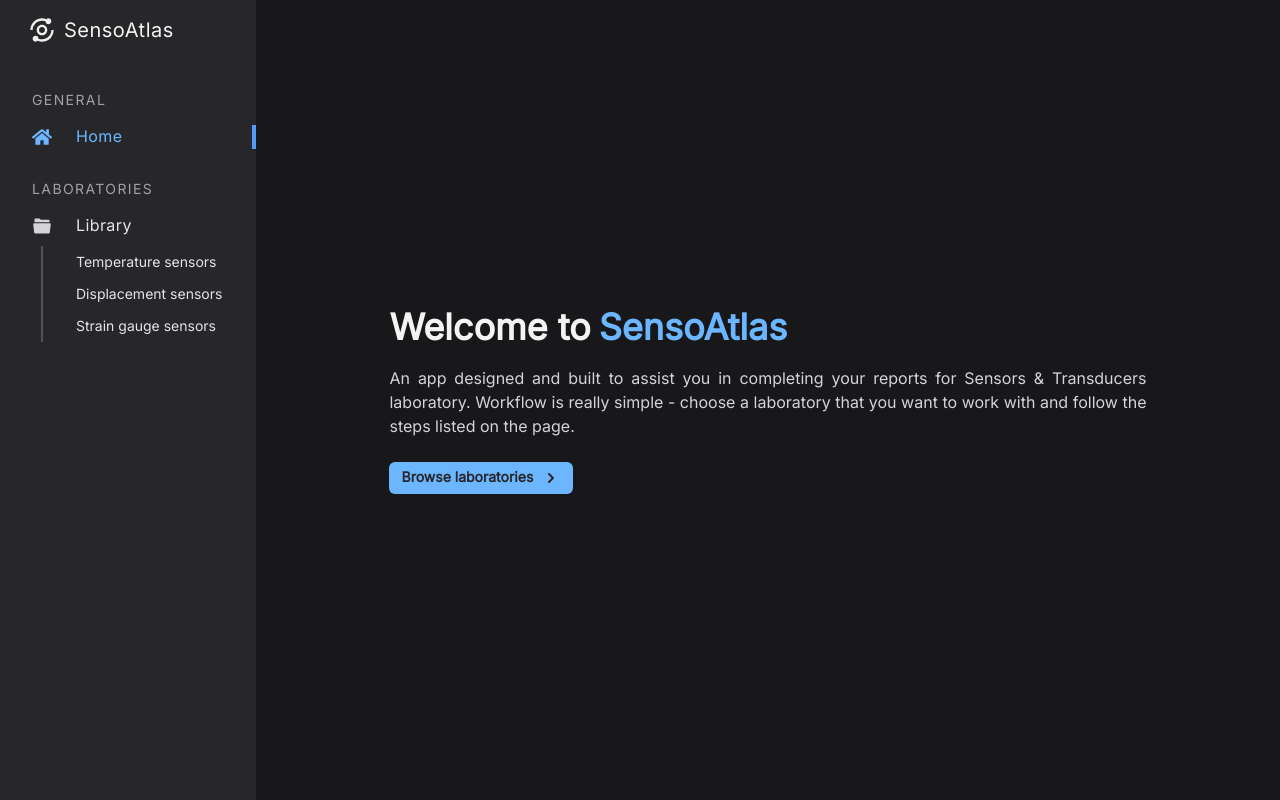
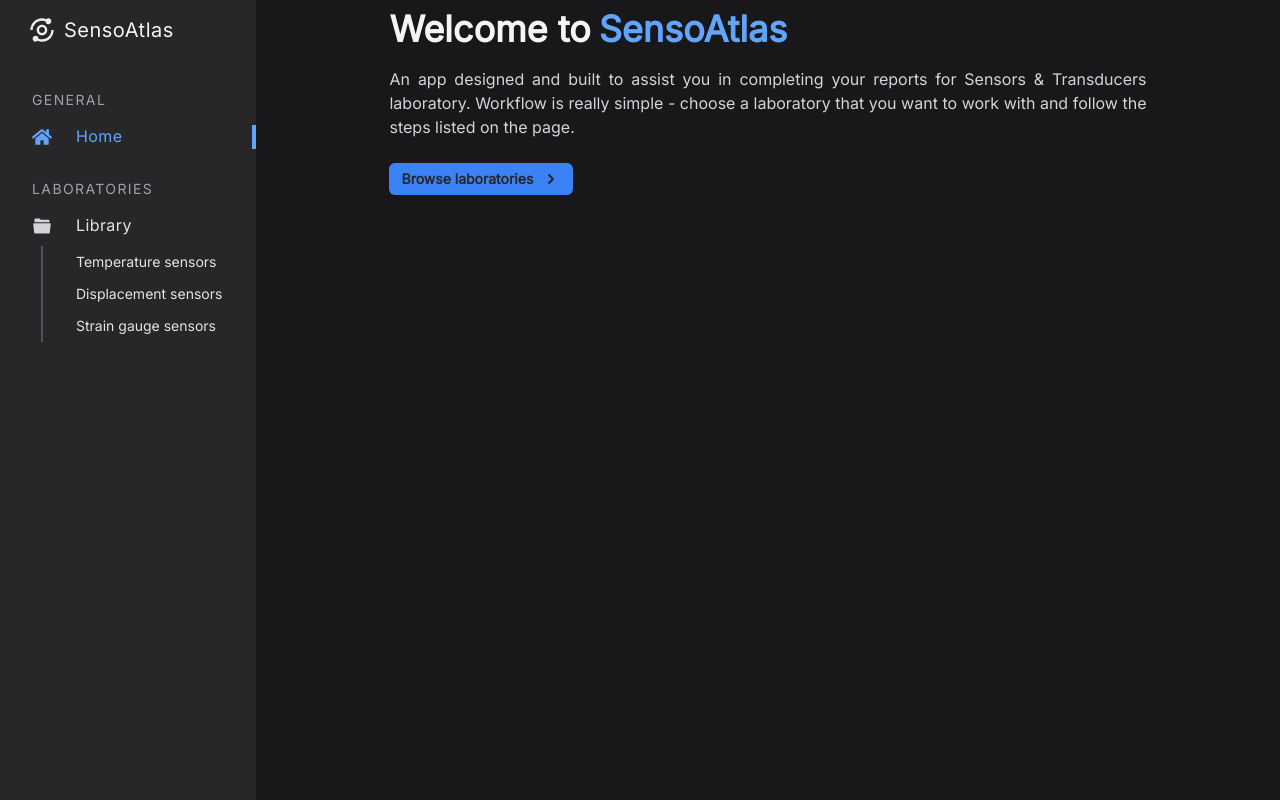
Before and after one commit to utbrott/sensoatlas, a Next.js app: page / in a window 1280 px wide. Built offline with nearby package versions, Linux system fonts and the light colour scheme.

Commit message:
update: package.json, dependecies, partial app theme

```diff
--- a/pages/_app.tsx
+++ b/pages/_app.tsx
@@ -1,4 +1,4 @@
-import type { AppProps } from 'next/app';
+import { AppProps } from 'next/app';
 import { ChakraProvider } from '@chakra-ui/react';
 import { theme } from 'src/theme';
 import Layout from '#components/layout';
--- a/pages/_document.tsx
+++ b/pages/_document.tsx
@@ -1,6 +1,6 @@
-import Document, { Html, Head, Main, NextScript } from 'next/document';
+import NextDocument, { Html, Head, Main, NextScript } from 'next/document';
 
-class Doc extends Document {
+export default class Document extends NextDocument {
   render() {
     return (
       <Html lang='en'>
@@ -31,5 +31,3 @@ class Doc extends Document {
     );
   }
 }
-
-export default Doc;
--- a/src/components/hero/index.tsx
+++ b/src/components/hero/index.tsx
@@ -10,7 +10,7 @@ export const Hero = () => {
       <Box>
         <HStack w='full' mb={4}>
           <Heading as='h1'>Welcome to</Heading>
-          <Heading as='h1' color='blue.200'>
+          <Heading as='h1' color='blue.400'>
             SensoAtlas
           </Heading>
         </HStack>
--- a/src/components/layout/index.tsx
+++ b/src/components/layout/index.tsx
@@ -10,7 +10,7 @@ const Layout = ({ children }: Props) => {
       display='flex'
       maxW='100vw'
       minH='auto'
-      align='flex-start'
+      alignItems='flex-start'
       p={0}
       bg='gray.900'
     >
--- a/src/components/sidebar/nav-item.tsx
+++ b/src/components/sidebar/nav-item.tsx
@@ -43,7 +43,7 @@ const NavItem = ({ item }: Props) => {
               h={5}
               mr={4}
               ml={8}
-              color={isActive ? 'blue.200' : 'gray.300'}
+              color={isActive ? 'blue.400' : 'gray.300'}
               as={item.icon}
             />
             <Heading
@@ -51,11 +51,11 @@ const NavItem = ({ item }: Props) => {
               fontWeight='medium'
               flex={1}
               letterSpacing='wide'
-              color={isActive ? 'blue.200' : 'gray.200'}
+              color={isActive ? 'blue.400' : 'gray.200'}
             >
               {item.label}
             </Heading>
-            {isActive && <Box w={1} h={6} bg='blue.300' />}
+            {isActive && <Box w={1} h={6} bg='blue.400' />}
           </HStack>
         </Link>
       </NextLink>
--- a/src/components/task/form.tsx
+++ b/src/components/task/form.tsx
@@ -92,7 +92,6 @@ export const Form = (props: Props) => {
           colorScheme='gray'
           fontWeight='normal'
           type='submit'
-          isFullWidth
           isDisabled={isComplete}
         >
           Submit
--- a/src/theme/index.ts
+++ b/src/theme/index.ts
@@ -4,6 +4,7 @@ import {
   ThemeConfig,
   withDefaultVariant,
   withDefaultColorScheme,
+  defineStyleConfig,
 } from '@chakra-ui/react';
 import { mode } from '@chakra-ui/theme-tools';
 
@@ -17,16 +18,16 @@ export const theme = extendTheme(
     config,
     colors: {
       blue: {
-        50: '#c6e6ff',
-        100: '#96d0ff',
-        200: '#6cb6ff',
-        300: '#539bf5',
-        400: '#4184e4',
-        500: '#316dca',
-        600: '#255ab2',
-        700: '#1b4b91',
-        800: '#143d79',
-        900: '#0f2d5c',
+        50: '#eff6ff',
+        100: '#dbeafe',
+        200: '#bfdbfe',
+        300: '#93c5fd',
+        400: '#60a5fa',
+        500: '#3b82f6',
+        600: '#2563eb',
+        700: '#1d4ed8',
+        800: '#1e40af',
+        900: '#1e3a8a',
       },
       gray: {
         50: '#FAFAFA',
@@ -56,6 +57,16 @@ export const theme = extendTheme(
           color: mode('gray.800', 'gray.100')(props),
         }),
       },
+      Button: {
+        variants: {
+          solid: {
+            bg: 'blue.500',
+            _hover: {
+              bg: 'blue.400',
+            },
+          },
+        },
+      },
     },
   },
   withDefaultVariant({
--- a/tsconfig.json
+++ b/tsconfig.json
@@ -4,7 +4,7 @@
     "lib": ["dom", "dom.iterable", "esnext"],
     "allowJs": true,
     "skipLibCheck": true,
-    "strict": true,
+    "strict": false,
     "forceConsistentCasingInFileNames": true,
     "noEmit": true,
     "esModuleInterop": true,
@@ -21,7 +21,7 @@
       "#data/*": ["src/data/*"],
       "#store/*": ["src/store/*"],
       "#utils/*": ["src/utils/*"],
-      "#hooks/*": ["src/hooks/*"],
+      "#hooks/*": ["src/hooks/*"]
     }
   },
   "include": ["next-env.d.ts", "**/*.ts", "**/*.tsx"],
```
Also changed, not shown: package.json (+18 -16 lines), src/components/config/index.tsx (+5 -5 lines), 1 other file (tests, documents, lock files or other folders).
